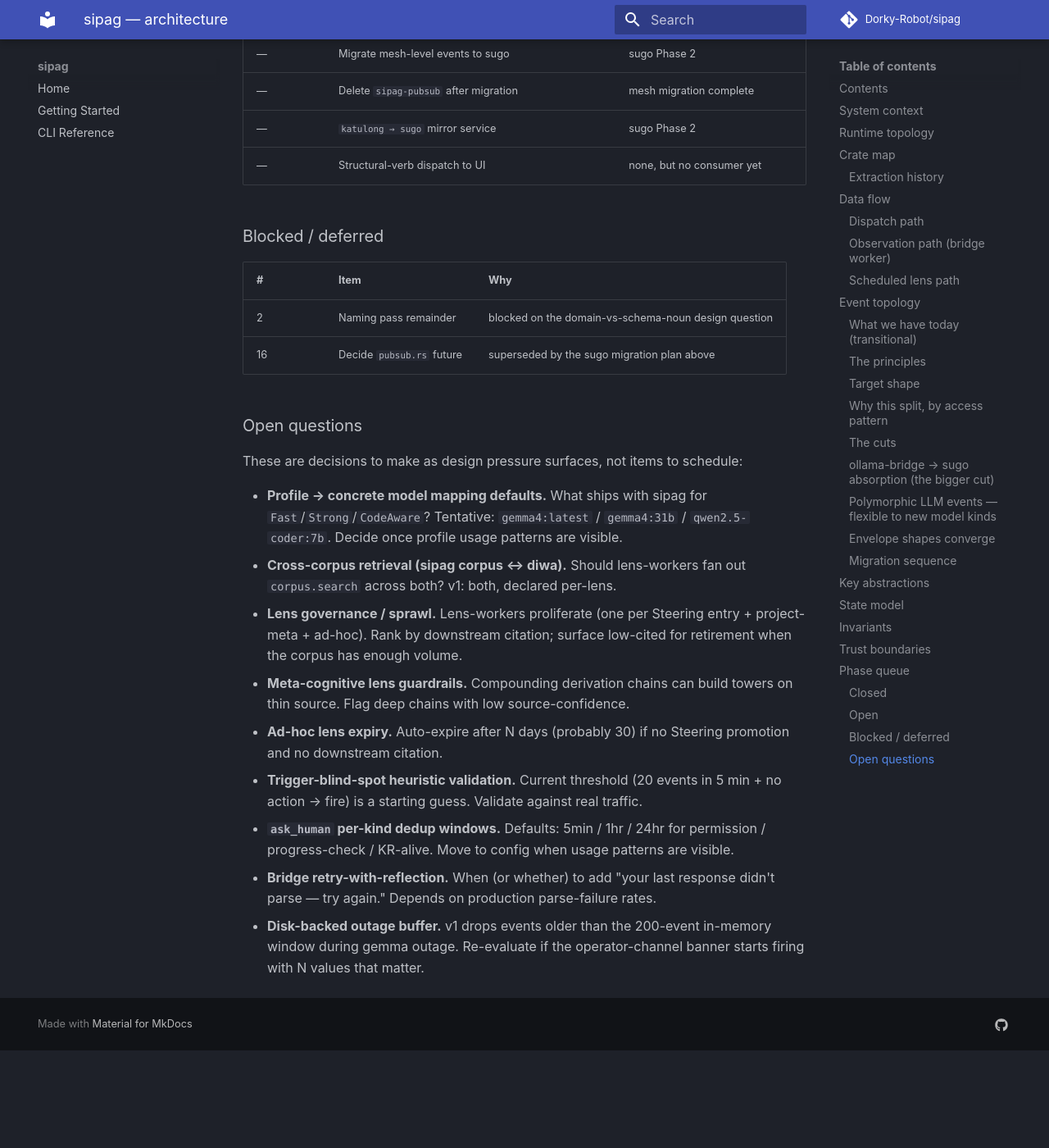
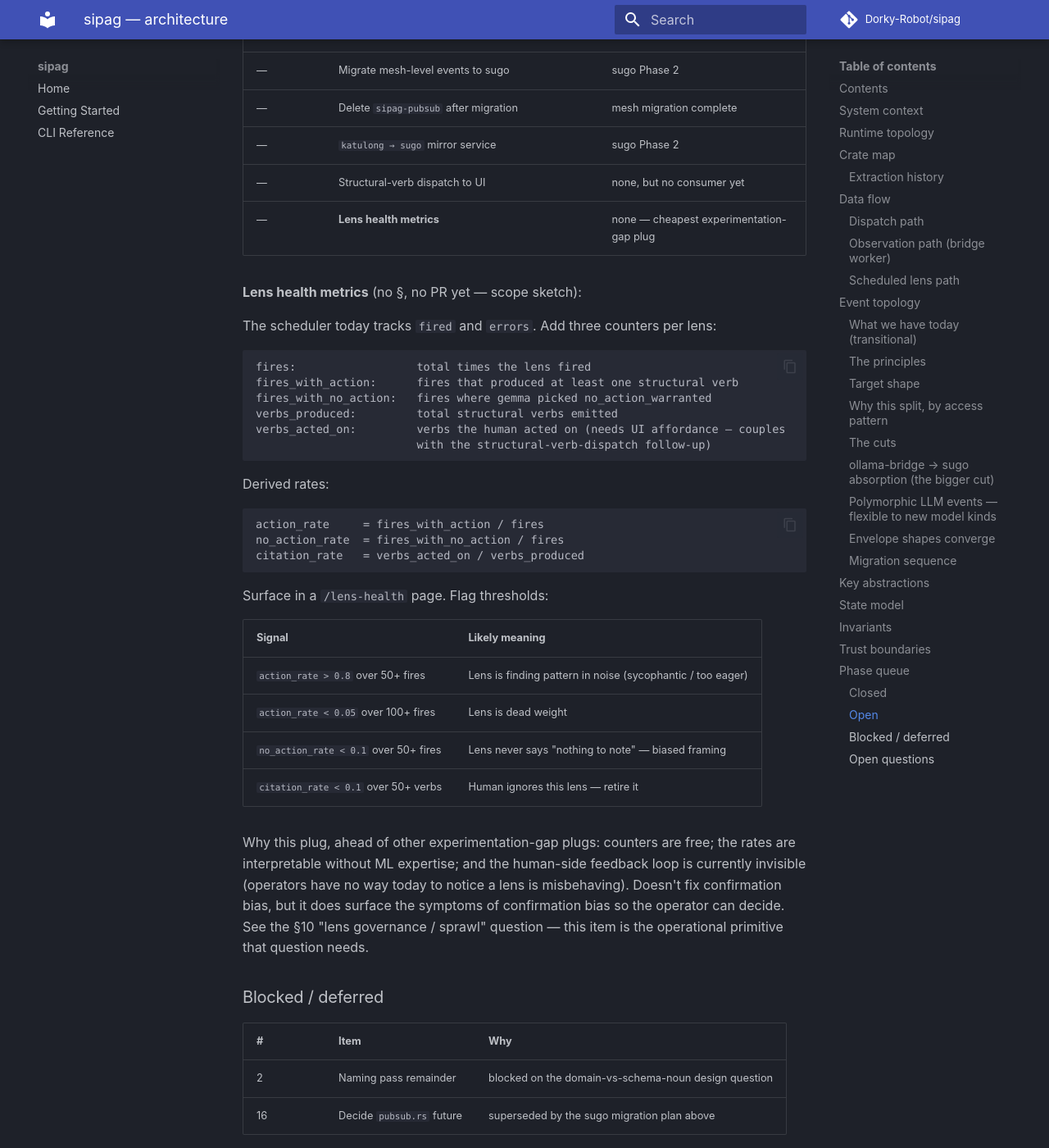
Before and after one commit to Dorky-Robot/sipag, an MkDocs documentation site: the page built from docs/architecture.md, in a window 1280 px wide and 1400 px high, scrolled down 16130 px. Shown: the whole window at 82% size. Built offline with MkDocs 1.6.1 and Material for MkDocs 9.7.7, drawn with Linux system fonts in a browser that asks for light colours; comment, search, counter and statistics services are not loaded; before the commit the page ends 17411 px from its top, so only the background shows below that.

Commit message:
docs: add lens health metrics to the phase queue (#571)
Cheapest plug for the experimentation gap discussed in conversation
(confirmation bias, multiple comparisons, sycophancy, lens-shopping).

The scheduler already counts fires + errors. Adds three counters per
lens (action_rate, no_action_rate, citation_rate) + threshold-based
flagging. Doesn't fix confirmation bias structurally but surfaces its
symptoms so the operator can decide.

Tied to the structural-verb-dispatch follow-up because citation_rate
needs a UI affordance to record human action on verbs. Otherwise
free (just counters).

See §10 "lens governance / sprawl" — this is the operational primitive
that question needs.

Co-authored-by: Felix Flores <felix@dorkyrobot.com>

````diff
--- a/docs/architecture.md
+++ b/docs/architecture.md
@@ -569,6 +569,39 @@ Tracking item, not architecture. Snapshots the current state of in-progress work
 | — | Delete `sipag-pubsub` after migration | mesh migration complete |
 | — | `katulong → sugo` mirror service | sugo Phase 2 |
 | — | Structural-verb dispatch to UI | none, but no consumer yet |
+| — | **Lens health metrics** | none — cheapest experimentation-gap plug |
+
+**Lens health metrics** (no §, no PR yet — scope sketch):
+
+The scheduler today tracks `fired` and `errors`. Add three counters per lens:
+
+```
+fires:                  total times the lens fired
+fires_with_action:      fires that produced at least one structural verb
+fires_with_no_action:   fires where gemma picked no_action_warranted
+verbs_produced:         total structural verbs emitted
+verbs_acted_on:         verbs the human acted on (needs UI affordance — couples
+                        with the structural-verb-dispatch follow-up)
+```
+
+Derived rates:
+
+```
+action_rate     = fires_with_action / fires
+no_action_rate  = fires_with_no_action / fires
+citation_rate   = verbs_acted_on / verbs_produced
+```
+
+Surface in a `/lens-health` page. Flag thresholds:
+
+| Signal | Likely meaning |
+|---|---|
+| `action_rate > 0.8` over 50+ fires | Lens is finding pattern in noise (sycophantic / too eager) |
+| `action_rate < 0.05` over 100+ fires | Lens is dead weight |
+| `no_action_rate < 0.1` over 50+ fires | Lens never says "nothing to note" — biased framing |
+| `citation_rate < 0.1` over 50+ verbs | Human ignores this lens — retire it |
+
+Why this plug, ahead of other experimentation-gap plugs: counters are free; the rates are interpretable without ML expertise; and the human-side feedback loop is currently invisible (operators have no way today to notice a lens is misbehaving). Doesn't fix confirmation bias, but it does surface the symptoms of confirmation bias so the operator can decide. See the §10 "lens governance / sprawl" question — this item is the operational primitive that question needs.
 
 ### Blocked / deferred
 
````
